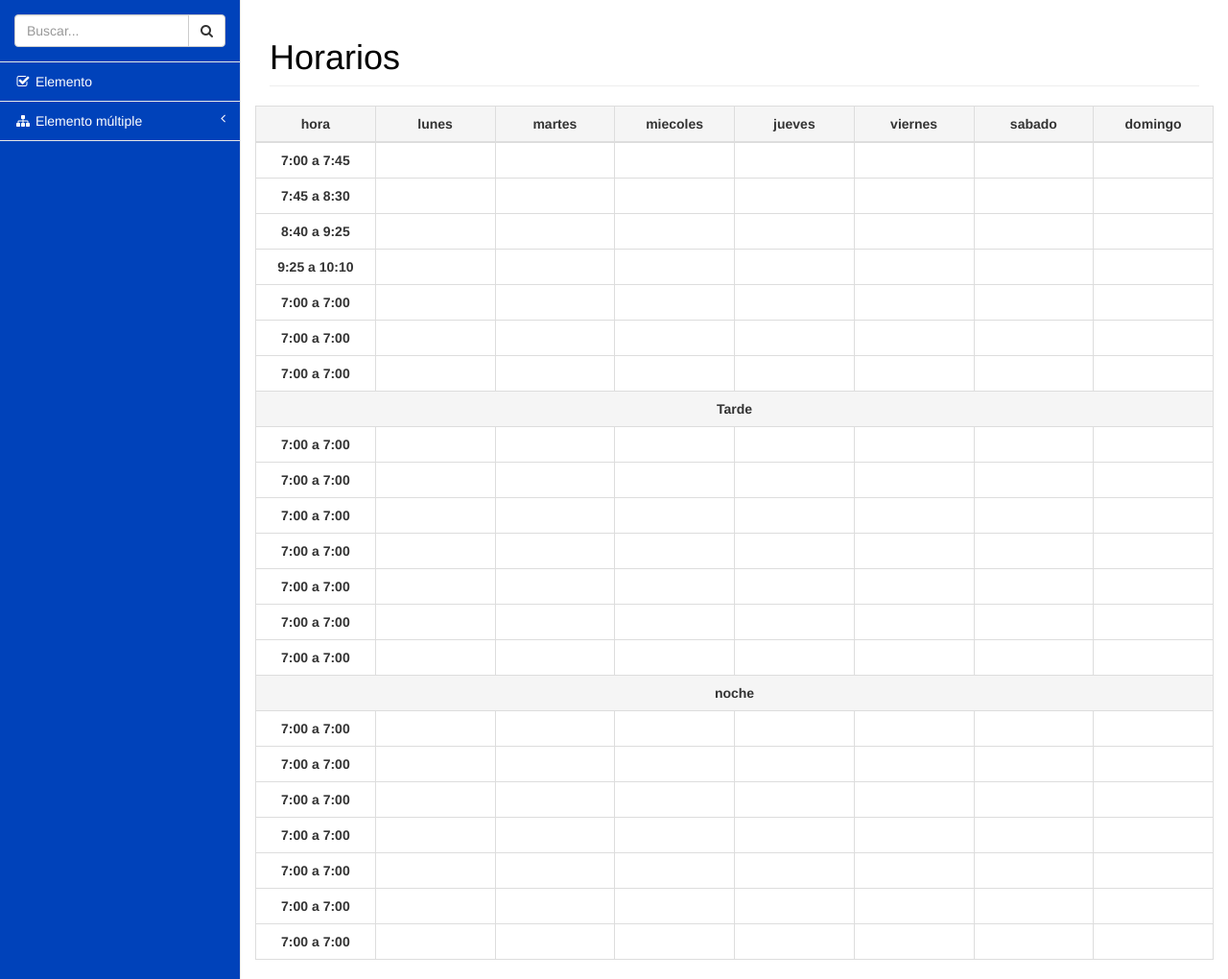
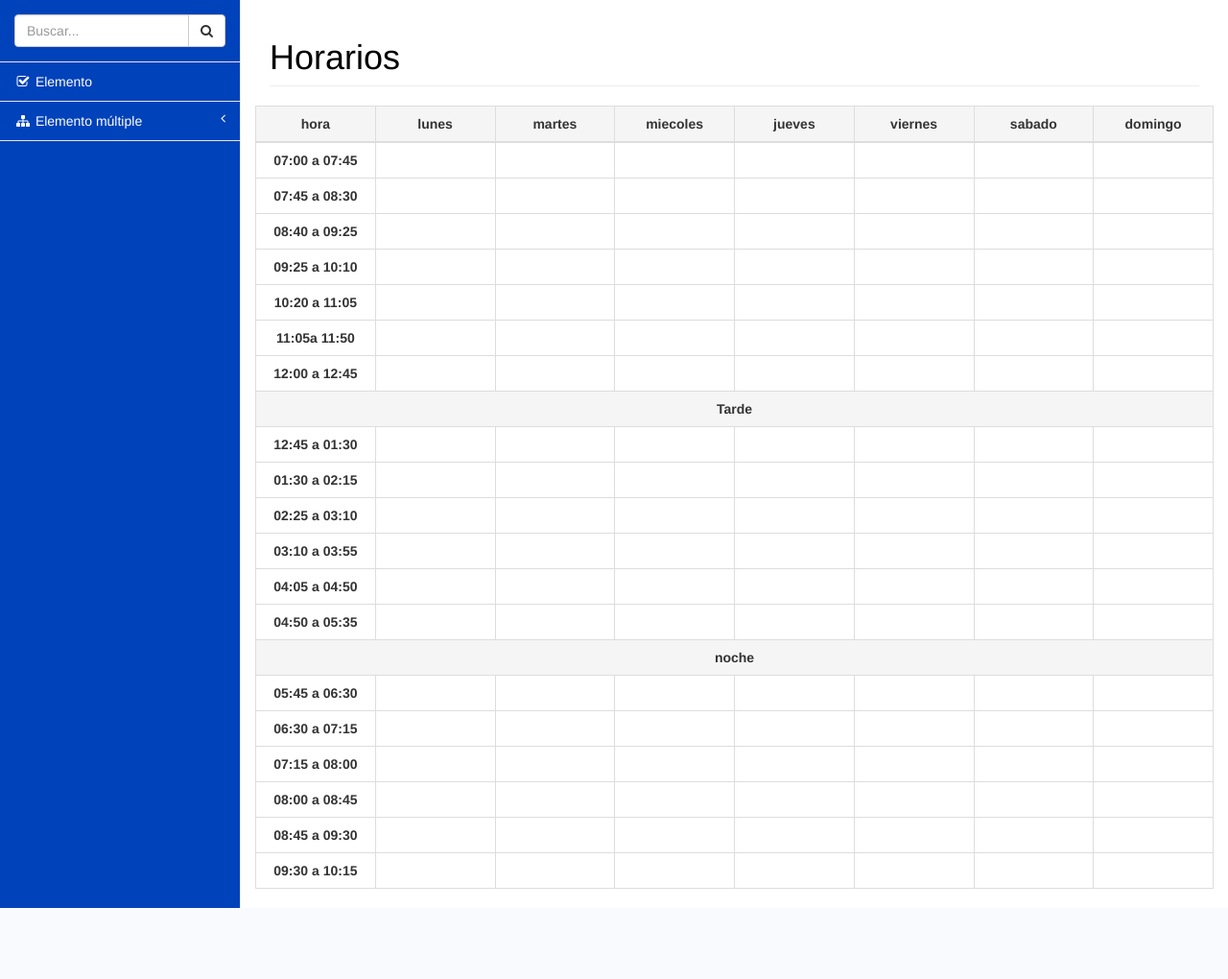
Before and after one commit to xanderdann/moduloHorarios-1, a PHP site: page / in a window 1280 px wide. Shown: the part 51-1071 px from the top of the page at 96% size. After the commit the page ends 997 px from the top, so only its background shows below. Run offline with PHP 8.4, Linux system fonts and the light colour scheme; a stand-in replaces the project's code that opens the database connection.

Commit message:
arreglando hora y agregando id a las tablas

```diff
--- /dev/null
+++ b/css/style.css
@@ -0,0 +1,84 @@
+ body{
+ 	background: #0042BA;
+ }
+
+ .navbar-default{
+ 	background: #0042BA;
+ }
+
+ #page-wrapper{
+ 	background: #fff;
+ }
+
+ td{
+ 	background: #fff;
+ 	height: 37px;
+ }
+ .medio{
+ 	text-align: center;
+ }
+
+ th{
+ 	text-align: center;
+ 	width: 9%;
+ 	//background: #666e78;
+ }
+
+ .hora{
+ 	text-align: center;
+ 	font-size: 1em;
+ 	font-weight: bold;
+ }
+
+ h1{
+ 	color: #000;
+ }
+
+ td{
+ 	background: #fff;
+ }
+ @media screen and (max-width: 1200px){
+ 	tr th{
+ 		text-align: center;
+ 	}
+ 	.hora{
+ 		font-size: .9em;
+ 	}
+ }
+
+ @media screen and (max-width: 1100px){
+ 	tr th{
+ 		text-align: center;
+ 	}
+ 	.hora{
+ 		text-align: center;
+ 		font-size: .7em;
+ 	}
+ }
+
+ @media screen and (max-width: 1010px){
+ 	.hora{
+ 		text-align: center;
+ 		font-size: .65em;
+ 	}
+
+ 	tr th{
+ 		text-align: center;
+ 	}
+ 	span{
+ 		display: none;
+ 	}
+ }
+ @media screen and (max-width: 895px){
+ 	.hora{
+ 		text-align: center;
+ 		font-size: .6em;
+ 	}
+
+ 	tr th{
+ 		text-align: center;
+ 	}
+ 	span{
+ 		display: none;
+ 	}
+ }
--- a/index.php
+++ b/index.php
@@ -47,7 +47,7 @@
 
 			<!-- Logo principal -->
 
-			<a class="navbar-brand" style="font-size: 1.5em;" href="index.html"><img src="css/img/iconoBlanco.png" style="height: 1.5em; width: 1.5em; display: inline;" /> SIGPA</a>
+			<a class="navbar-brand" style="font-size: 1.5em;" href="index.php"><img src="css/img/iconoBlanco.png" style="height: 1.5em; width: 1.5em; display: inline;" /> SIGPA</a>
 
 			<!-- Fin logo principal -->
 
@@ -139,7 +139,7 @@
 
 					<li class="divider"></li>
 
-					<li><a href="login.html"><i class="fa fa-sign-out fa-fw"></i> Cerrar sesión</a></li>
+					<li><a href="login.php"><i class="fa fa-sign-out fa-fw"></i> Cerrar sesión</a></li>
 				</ul>
 
 			</li>
--- a/kuai/section.php
+++ b/kuai/section.php
@@ -1,73 +1,4 @@
-    <style>
-    body{
-        background: #0042BA;
-    }
-
-    .navbar-default{
-        background: #0042BA;
-    }
-
-    #page-wrapper{
-        background: #fff;
-    }
-
-    td{
-        background: #fff;
-        height: 37px;
-    }
-    .medio{
-        text-align: center;
-    }
-
-    th{
-        text-align: center;
-        width: 9%;
-        //background: #666e78;
-    }
-
-    .hora{
-        text-align: center;
-        font-size: 1em;
-        font-weight: bold;
-    }
-
-    h1{
-        color: #000;
-    }
-    @media screen and (max-width: 1200px){
-        tr th{
-            text-align: center;
-        }
-        .hora{
-            text-align: center;
-            font-size: .9em;
-        }
-     }
-
-    @media screen and (max-width: 1000px){
-        tr th{
-            text-align: center;
-        }
-        .hora{
-            text-align: center;
-            font-size: .8em;
-        }
-     }
-
-     @media screen and (max-width: 940px){
-        .hora{
-            text-align: center;
-            font-size: .7em;
-        }
-
-        tr th{
-            text-align: center;
-        }
-        span{
-            display: none;
-        }
-     }
-</style>
+<link rel="stylesheet" href="css/style.css">
 <div class="row">
 	<div class="table-responsive">
 		<table class="table table-bordered">
@@ -85,220 +16,200 @@
 			</thead>
 			<tbody>
 				<tr>
-                    <td class="hora">7:00 a 7:45</td>
-                    <td data-toggle="modal" href="#Edificio" ></td>
-                    <td data-toggle="modal" href="#Edificio"></td>
-                    <td data-toggle="modal" href="#Edificio"></td>
-                    <td data-toggle="modal" href="#Edificio"></td>
-                    <td data-toggle="modal" href="#Edificio"></td>
-                    <td data-toggle="modal" href="#Edificio"></td>
-                    <td data-toggle="modal" href="#Edificio"></td>
+					<td class="hora">07:00 a 07:45</td>
+					<td id="h_1" data-toggle="modal" href="#Edificio" ></td>
+					<td id="h_2" data-toggle="modal" href="#Edificio" ></td>
+					<td id="h_3" data-toggle="modal" href="#Edificio" ></td>
+					<td id="h_4" data-toggle="modal" href="#Edificio" ></td>
+					<td id="h_5" data-toggle="modal" href="#Edificio" ></td>
+					<td id="h_6" data-toggle="modal" href="#Edificio" ></td>
+					<td id="h_7" data-toggle="modal" href="#Edificio" ></td>
 				</tr>
 				<tr>
-                    <td class="hora">7:45 a 8:30</td>
-                    <td data-toggle="modal" href="#Edificio"></td>
-                    <td data-toggle="modal" href="#Edificio"></td>
-                    <td data-toggle="modal" href="#Edificio"></td>
-                    <td data-toggle="modal" href="#Edificio"></td>
-                    <td data-toggle="modal" href="#Edificio"></td>
-                    <td data-toggle="modal" href="#Edificio"></td>
-                    <td data-toggle="modal" href="#Edificio"></td>
+					<td class="hora">07:45 a 08:30</td>
+					<td id="h_8" data-toggle="modal" href="#Edificio" ></td>
+					<td id="h_9" data-toggle="modal" href="#Edificio" ></td>
+					<td id="h_10" data-toggle="modal" href="#Edificio" ></td>
+					<td id="h_11" data-toggle="modal" href="#Edificio" ></td>
+					<td id="h_12" data-toggle="modal" href="#Edificio" ></td>
+					<td id="h_13" data-toggle="modal" href="#Edificio" ></td>
+					<td id="h_14" data-toggle="modal" href="#Edificio" ></td>
 				</tr>
 				<tr>
-                    <td class="hora">8:40 a 9:25</td>
-                    <td data-toggle="modal" href="#Edificio"></td>
-                    <td data-toggle="modal" href="#Edificio"></td>
-                    <td data-toggle="modal" href="#Edificio"></td>
-                    <td data-toggle="modal" href="#Edificio"></td>
-                    <td data-toggle="modal" href="#Edificio"></td>
-                    <td data-toggle="modal" href="#Edificio"></td>
-                    <td data-toggle="modal" href="#Edificio"></td>
+					<td class="hora">08:40 a 09:25</td>
+					<td id="h_15" data-toggle="modal" href="#Edificio" ></td>
+					<td id="h_16" data-toggle="modal" href="#Edificio" ></td>
+					<td id="h_17" data-toggle="modal" href="#Edificio" ></td>
+					<td id="h_18" data-toggle="modal" href="#Edificio" ></td>
+					<td id="h_19" data-toggle="modal" href="#Edificio" ></td>
+					<td id="h_20" data-toggle="modal" href="#Edificio" ></td>
+					<td id="h_21" data-toggle="modal" href="#Edificio" ></td>
 				</tr>
 				<tr>
-                    <td class="hora">9:25 a 10:10</td>
-                    <td data-toggle="modal" href="#Edificio"></td>
-                    <td data-toggle="modal" href="#Edificio"></td>
-                    <td data-toggle="modal" href="#Edificio"></td>
-                    <td data-toggle="modal" href="#Edificio"></td>
-                    <td data-toggle="modal" href="#Edificio"></td>
-                    <td data-toggle="modal" href="#Edificio"></td>
-                    <td data-toggle="modal" href="#Edificio"></td>
+					<td class="hora">09:25 a 10:10</td>
+					<td id="h_22" data-toggle="modal" href="#Edificio" ></td>
+					<td id="h_23" data-toggle="modal" href="#Edificio" ></td>
+					<td id="h_24" data-toggle="modal" href="#Edificio" ></td>
+					<td id="h_25" data-toggle="modal" href="#Edificio" ></td>
+					<td id="h_26" data-toggle="modal" href="#Edificio" ></td>
+					<td id="h_27" data-toggle="modal" href="#Edificio" ></td>
+					<td id="h_28" data-toggle="modal" href="#Edificio" ></td>
 				</tr>
 				<tr>
-                    <td class="hora">7:00 a 7:00</td>
-                    <td data-toggle="modal" href="#Edificio"></td>
-                    <td data-toggle="modal" href="#Edificio"></td>
-                    <td data-toggle="modal" href="#Edificio"></td>
-                    <td data-toggle="modal" href="#Edificio"></td>
-                    <td data-toggle="modal" href="#Edificio"></td>
-                    <td data-toggle="modal" href="#Edificio"></td>
-                    <td data-toggle="modal" href="#Edificio"></td>
+				<td class="hora">10:20 a 11:05</td>
+					<td id="h_29" data-toggle="modal" href="#Edificio" ></td>
+					<td id="h_30" data-toggle="modal" href="#Edificio" ></td>
+					<td id="h_31" data-toggle="modal" href="#Edificio" ></td>
+					<td id="h_32" data-toggle="modal" href="#Edificio" ></td>
+					<td id="h_33" data-toggle="modal" href="#Edificio" ></td>
+					<td id="h_34" data-toggle="modal" href="#Edificio" ></td>
+					<td id="h_35" data-toggle="modal" href="#Edificio" ></td>
 				</tr>
 				<tr>
-                    <td class="hora">7:00 a 7:00</td>
-                    <td data-toggle="modal" href="#Edificio"></td>
-                    <td data-toggle="modal" href="#Edificio"></td>
-                    <td data-toggle="modal" href="#Edificio"></td>
-                    <td data-toggle="modal" href="#Edificio"></td>
-                    <td data-toggle="modal" href="#Edificio"></td>
-                    <td data-toggle="modal" href="#Edificio"></td>
-                    <td data-toggle="modal" href="#Edificio"></td>
+					<td class="hora">11:05a 11:50</td>
+					<td id="h_36" data-toggle="modal" href="#Edificio" ></td>
+					<td id="h_37" data-toggle="modal" href="#Edificio" ></td>
+					<td id="h_38" data-toggle="modal" href="#Edificio" ></td>
+					<td id="h_39" data-toggle="modal" href="#Edificio" ></td>
+					<td id="h_40" data-toggle="modal" href="#Edificio" ></td>
+					<td id="h_41" data-toggle="modal" href="#Edificio" ></td>
+					<td id="h_42" data-toggle="modal" href="#Edificio" ></td>
 				</tr>
 				<tr>
-                    <td class="hora">7:00 a 7:00</td>
-                    <td data-toggle="modal" href="#Edificio"></td>
-                    <td data-toggle="modal" href="#Edificio"></td>
-                    <td data-toggle="modal" href="#Edificio"></td>
-                    <td data-toggle="modal" href="#Edificio"></td>
-                    <td data-toggle="modal" href="#Edificio"></td>
-                    <td data-toggle="modal" href="#Edificio"></td>
-                    <td data-toggle="modal" href="#Edificio"></td>
+					<td class="hora">12:00 a 12:45</td>
+					<td id="h_43" data-toggle="modal" href="#Edificio" ></td>
+					<td id="h_44" data-toggle="modal" href="#Edificio" ></td>
+					<td id="h_45" data-toggle="modal" href="#Edificio" ></td>
+					<td id="h_46" data-toggle="modal" href="#Edificio" ></td>
+					<td id="h_47" data-toggle="modal" href="#Edificio" ></td>
+					<td id="h_48" data-toggle="modal" href="#Edificio" ></td>
+					<td id="h_49" data-toggle="modal" href="#Edificio" ></td>
 				</tr>
 				<tr>
 					<th class="medio active" colspan="8">Tarde</th>
 				</tr>
 				<tr>
-                    <td class="hora">7:00 a 7:00</td>
-                    <td data-toggle="modal" href="#Edificio"></td>
-                    <td data-toggle="modal" href="#Edificio"></td>
-                    <td data-toggle="modal" href="#Edificio"></td>
-                    <td data-toggle="modal" href="#Edificio"></td>
-                    <td data-toggle="modal" href="#Edificio"></td>
-                    <td data-toggle="modal" href="#Edificio"></td>
-                    <td data-toggle="modal" href="#Edificio"></td>
+					<td class="hora">12:45 a 01:30</td>
+					<td id="h_50" data-toggle="modal" href="#Edificio" ></td>
+					<td id="h_51" data-toggle="modal" href="#Edificio" ></td>
+					<td id="h_52" data-toggle="modal" href="#Edificio" ></td>
+					<td id="h_53" data-toggle="modal" href="#Edificio" ></td>
+					<td id="h_54" data-toggle="modal" href="#Edificio" ></td>
+					<td id="h_55" data-toggle="modal" href="#Edificio" ></td>
+					<td id="h_56" data-toggle="modal" href="#Edificio" ></td>
 				</tr>
 				<tr>
-                    <td class="hora">7:00 a 7:00</td>
-                    <td data-toggle="modal" href="#Edificio"></td>
-                    <td data-toggle="modal" href="#Edificio"></td>
-                    <td data-toggle="modal" href="#Edificio"></td>
-                    <td data-toggle="modal" href="#Edificio"></td>
-                    <td data-toggle="modal" href="#Edificio"></td>
-                    <td data-toggle="modal" href="#Edificio"></td>
-                    <td data-toggle="modal" href="#Edificio"></td>
+					<td class="hora">01:30 a 02:15</td>
+					<td id="h_57" data-toggle="modal" href="#Edificio" ></td>
+					<td id="h_58" data-toggle="modal" href="#Edificio" ></td>
+					<td id="h_59" data-toggle="modal" href="#Edificio" ></td>
+					<td id="h_60" data-toggle="modal" href="#Edificio" ></td>
+					<td id="h_61" data-toggle="modal" href="#Edificio" ></td>
+					<td id="h_62" data-toggle="modal" href="#Edificio" ></td>
+					<td id="h_63" data-toggle="modal" href="#Edificio" ></td>
 				</tr>
 				<tr>
-                    <td class="hora">7:00 a 7:00</td>
-                    <td data-toggle="modal" href="#Edificio"></td>
-                    <td data-toggle="modal" href="#Edificio"></td>
-                    <td data-toggle="modal" href="#Edificio"></td>
-                    <td data-toggle="modal" href="#Edificio"></td>
-                    <td data-toggle="modal" href="#Edificio"></td>
-                    <td data-toggle="modal" href="#Edificio"></td>
-                    <td data-toggle="modal" href="#Edificio"></td>
+					<td class="hora">02:25 a 03:10</td>
+					<td id="h_64" data-toggle="modal" href="#Edificio" ></td>
+					<td id="h_65" data-toggle="modal" href="#Edificio" ></td>
+					<td id="h_66" data-toggle="modal" href="#Edificio" ></td>
+					<td id="h_67" data-toggle="modal" href="#Edificio" ></td>
+					<td id="h_68" data-toggle="modal" href="#Edificio" ></td>
+					<td id="h_69" data-toggle="modal" href="#Edificio" ></td>
+					<td id="h_70" data-toggle="modal" href="#Edificio" ></td>
 				</tr>
 				<tr>
-                    <td class="hora">7:00 a 7:00</td>
-                    <td data-toggle="modal" href="#Edificio"></td>
-                    <td data-toggle="modal" href="#Edificio"></td>
-                    <td data-toggle="modal" href="#Edificio"></td>
-                    <td data-toggle="modal" href="#Edificio"></td>
-                    <td data-toggle="modal" href="#Edificio"></td>
-                    <td data-toggle="modal" href="#Edificio"></td>
-                    <td data-toggle="modal" href="#Edificio"></td>
+					<td class="hora">03:10 a 03:55</td>
+					<td id="h_71" data-toggle="modal" href="#Edificio" ></td>
+					<td id="h_72" data-toggle="modal" href="#Edificio" ></td>
+					<td id="h_73" data-toggle="modal" href="#Edificio" ></td>
+					<td id="h_74" data-toggle="modal" href="#Edificio" ></td>
+					<td id="h_75" data-toggle="modal" href="#Edificio" ></td>
+					<td id="h_76" data-toggle="modal" href="#Edificio" ></td>
+					<td id="h_77" data-toggle="modal" href="#Edificio" ></td>
 				</tr>
 				<tr>
-                    <td class="hora">7:00 a 7:00</td>
-                    <td data-toggle="modal" href="#Edificio"></td>
-                    <td data-toggle="modal" href="#Edificio"></td>
-                    <td data-toggle="modal" href="#Edificio"></td>
-                    <td data-toggle="modal" href="#Edificio"></td>
-                    <td data-toggle="modal" href="#Edificio"></td>
-                    <td data-toggle="modal" href="#Edificio"></td>
-                    <td data-toggle="modal" href="#Edificio"></td>
+					<td class="hora">04:05 a 04:50</td>
+					<td id="h_78" data-toggle="modal" href="#Edificio" ></td>
+					<td id="h_79" data-toggle="modal" href="#Edificio" ></td>
+					<td id="h_80" data-toggle="modal" href="#Edificio" ></td>
+					<td id="h_81" data-toggle="modal" href="#Edificio" ></td>
+					<td id="h_82" data-toggle="modal" href="#Edificio" ></td>
+					<td id="h_83" data-toggle="modal" href="#Edificio" ></td>
+					<td id="h_84" data-toggle="modal" href="#Edificio" ></td>
 				</tr>
 				<tr>
-                    <td class="hora">7:00 a 7:00</td>
-                    <td data-toggle="modal" href="#Edificio"></td>
-                    <td data-toggle="modal" href="#Edificio"></td>
-                    <td data-toggle="modal" href="#Edificio"></td>
-                    <td data-toggle="modal" href="#Edificio"></td>
-                    <td data-toggle="modal" href="#Edificio"></td>
-                    <td data-toggle="modal" href="#Edificio"></td>
-                    <td data-toggle="modal" href="#Edificio"></td>
-                </tr>
-                <tr>
-                    <td class="hora">7:00 a 7:00</td>
-                    <td data-toggle="modal" href="#Edificio"></td>
-                    <td data-toggle="modal" href="#Edificio"></td>
-                    <td data-toggle="modal" href="#Edificio"></td>
-                    <td data-toggle="modal" href="#Edificio"></td>
-                    <td data-toggle="modal" href="#Edificio"></td>
-                    <td data-toggle="modal" href="#Edificio"></td>
-                    <td data-toggle="modal" href="#Edificio"></td>
+					<td class="hora">04:50 a 05:35</td>
+					<td id="h_85" data-toggle="modal" href="#Edificio" ></td>
+					<td id="h_86" data-toggle="modal" href="#Edificio" ></td>
+					<td id="h_87" data-toggle="modal" href="#Edificio" ></td>
+					<td id="h_88" data-toggle="modal" href="#Edificio" ></td>
+					<td id="h_89" data-toggle="modal" href="#Edificio" ></td>
+					<td id="h_90" data-toggle="modal" href="#Edificio" ></td>
+					<td id="h_91" data-toggle="modal" href="#Edificio" ></td>
 				</tr>
 				<tr>
 					<th class="medio active" colspan="8">noche</th>
 				</tr>
 				<tr>
-                    <td class="hora">7:00 a 7:00</td>
-                    <td></td>
-                    <td></td>
-                    <td></td>
-                    <td></td>
-                    <td></td>
-                    <td></td>
-                    <td></td>
+					<td class="hora">05:45 a 06:30</td>
+					<td id="h_92" data-toggle="modal" href="#Edificio" ></td>
+					<td id="h_93" data-toggle="modal" href="#Edificio" ></td>
+					<td id="h_94" data-toggle="modal" href="#Edificio" ></td>
+					<td id="h_95" data-toggle="modal" href="#Edificio" ></td>
+					<td id="h_96" data-toggle="modal" href="#Edificio" ></td>
+					<td id="h_97" data-toggle="modal" href="#Edificio" ></td>
+					<td id="h_98" data-toggle="modal" href="#Edificio" ></td>
 				</tr>
 				<tr>
-                    <td class="hora">7:00 a 7:00</td>
-                    <td></td>
-                    <td></td>
-                    <td></td>
-                    <td></td>
-                    <td></td>
-                    <td></td>
-                    <td></td>
+					<td class="hora">06:30 a 07:15</td>
+					<td id="h_99" data-toggle="modal" href="#Edificio" ></td>
+					<td id="h_100" data-toggle="modal" href="#Edificio" ></td>
+					<td id="h_101" data-toggle="modal" href="#Edificio" ></td>
+					<td id="h_102" data-toggle="modal" href="#Edificio" ></td>
+					<td id="h_103" data-toggle="modal" href="#Edificio" ></td>
+					<td id="h_104" data-toggle="modal" href="#Edificio" ></td>
+					<td id="h_105" data-toggle="modal" href="#Edificio" ></td>
 				</tr>
 				<tr>
-                    <td class="hora">7:00 a 7:00</td>
-                    <td></td>
-                    <td></td>
-                    <td></td>
-                    <td></td>
-                    <td></td>
-                    <td></td>
-                    <td></td>
+					<td class="hora">07:15 a 08:00</td>
+					<td id="h_106" data-toggle="modal" href="#Edificio" ></td>
+					<td id="h_107" data-toggle="modal" href="#Edificio" ></td>
+					<td id="h_108" data-toggle="modal" href="#Edificio" ></td>
+					<td id="h_109" data-toggle="modal" href="#Edificio" ></td>
+					<td id="h_110" data-toggle="modal" href="#Edificio" ></td>
+					<td id="h_111" data-toggle="modal" href="#Edificio" ></td>
+					<td id="h_112" data-toggle="modal" href="#Edificio" ></td>
 				</tr>
 				<tr>
-                    <td class="hora">7:00 a 7:00</td>
-                    <td></td>
-                    <td></td>
-                    <td></td>
-                    <td></td>
-                    <td></td>
-                    <td></td>
-                    <td></td>
+					<td class="hora">08:00 a 08:45</td>
+					<td id="h_113" data-toggle="modal" href="#Edificio" ></td>
+					<td id="h_114" data-toggle="modal" href="#Edificio" ></td>
+					<td id="h_115" data-toggle="modal" href="#Edificio" ></td>
+					<td id="h_116" data-toggle="modal" href="#Edificio" ></td>
+					<td id="h_117" data-toggle="modal" href="#Edificio" ></td>
+					<td id="h_118" data-toggle="modal" href="#Edificio" ></td>
+					<td id="h_119" data-toggle="modal" href="#Edificio" ></td>
 				</tr>
 				<tr>
-                    <td class="hora">7:00 a 7:00</td>
-                    <td></td>
-                    <td></td>
-                    <td></td>
-                    <td></td>
-                    <td></td>
-                    <td></td>
-                    <td></td>
+					<td class="hora">08:45 a 09:30</td>
+					<td id="h_120" data-toggle="modal" href="#Edificio" ></td>
+					<td id="h_121" data-toggle="modal" href="#Edificio" ></td>
+					<td id="h_122" data-toggle="modal" href="#Edificio" ></td>
+					<td id="h_123" data-toggle="modal" href="#Edificio" ></td>
+					<td id="h_124" data-toggle="modal" href="#Edificio" ></td>
+					<td id="h_125" data-toggle="modal" href="#Edificio" ></td>
+					<td id="h_126" data-toggle="modal" href="#Edificio" ></td>
 				</tr>
 				<tr>
-                    <td class="hora">7:00 a 7:00</td>
-                    <td></td>
-                    <td></td>
-                    <td></td>
-                    <td></td>
-                    <td></td>
-                    <td></td>
-                    <td></td>
-                </tr>
-                <tr>
-                    <td class="hora">7:00 a 7:00</td>
-                    <td></td>
-                    <td></td>
-                    <td></td>
-                    <td></td>
-                    <td></td>
-                    <td></td>
-                    <td></td>
+					<td class="hora">09:30 a 10:15</td>
+					<td id="h_127" data-toggle="modal" href="#Edificio" ></td>
+					<td id="h_128" data-toggle="modal" href="#Edificio" ></td>
+					<td id="h_129" data-toggle="modal" href="#Edificio" ></td>
+					<td id="h_130" data-toggle="modal" href="#Edificio" ></td>
+					<td id="h_131" data-toggle="modal" href="#Edificio" ></td>
+					<td id="h_132" data-toggle="modal" href="#Edificio" ></td>
+					<td id="h_133" data-toggle="modal" href="#Edificio" ></td>
 				</tr>
 			</tbody>
 		</table>
@@ -313,6 +224,7 @@
 			<div class="modal-header">
 				<button type="button" class="close" data-dismiss="modal" aria-hidden="true">&times;</button>
 				<h4 class="modal-title">Edificio A Salon 1</h4>
+				<h4 class="modal-title">Lunes de 7:00 a 7:45</h4>
 			</div>
 			<div class="modal-body">
 				<form action="insertar.php" method="POST">
@@ -337,7 +249,6 @@
 							<option value="T4"          >Trayecto 4</option>
 						</select>
 					</div>
-
 					<div>
 						<label>Trimestre</label>
 						<select id="trimestre" class="form-control input-sm" name="trimestre">
```
Lines whose indentation alone changed are shown as unchanged.
